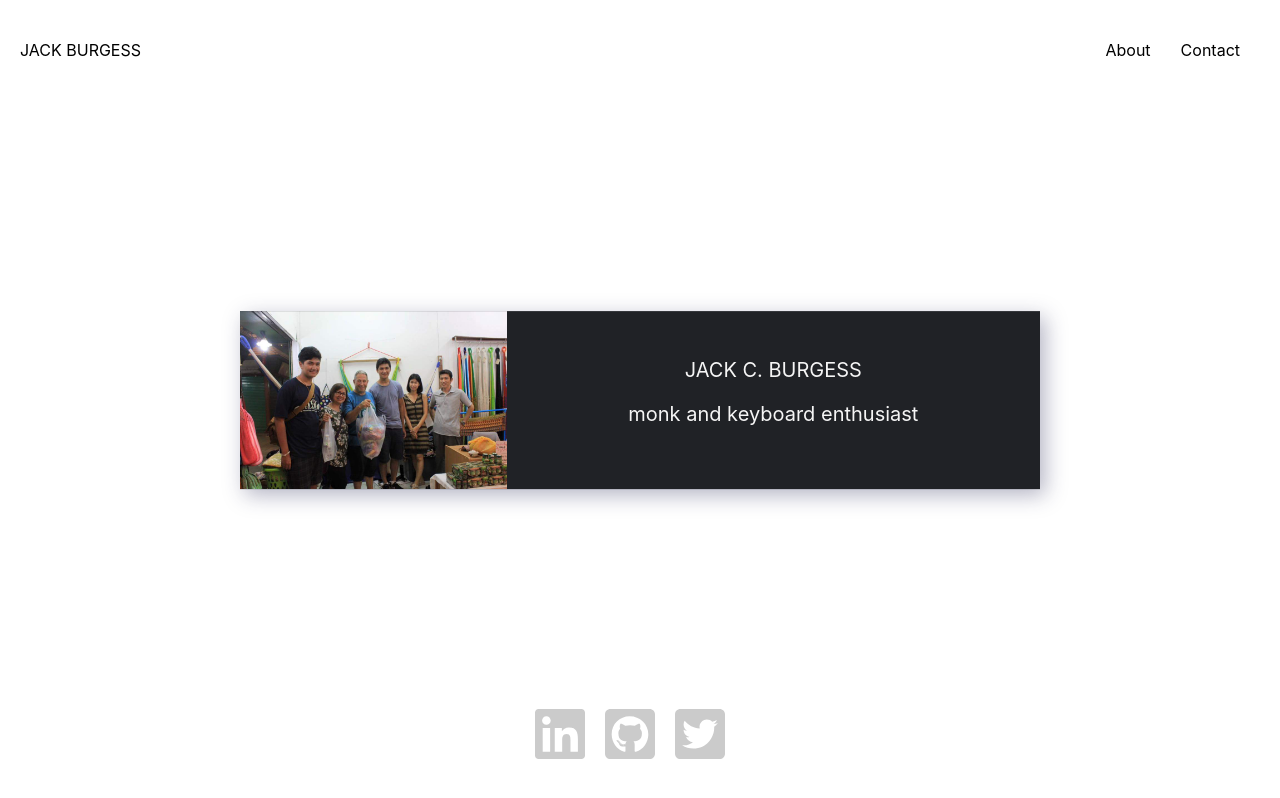
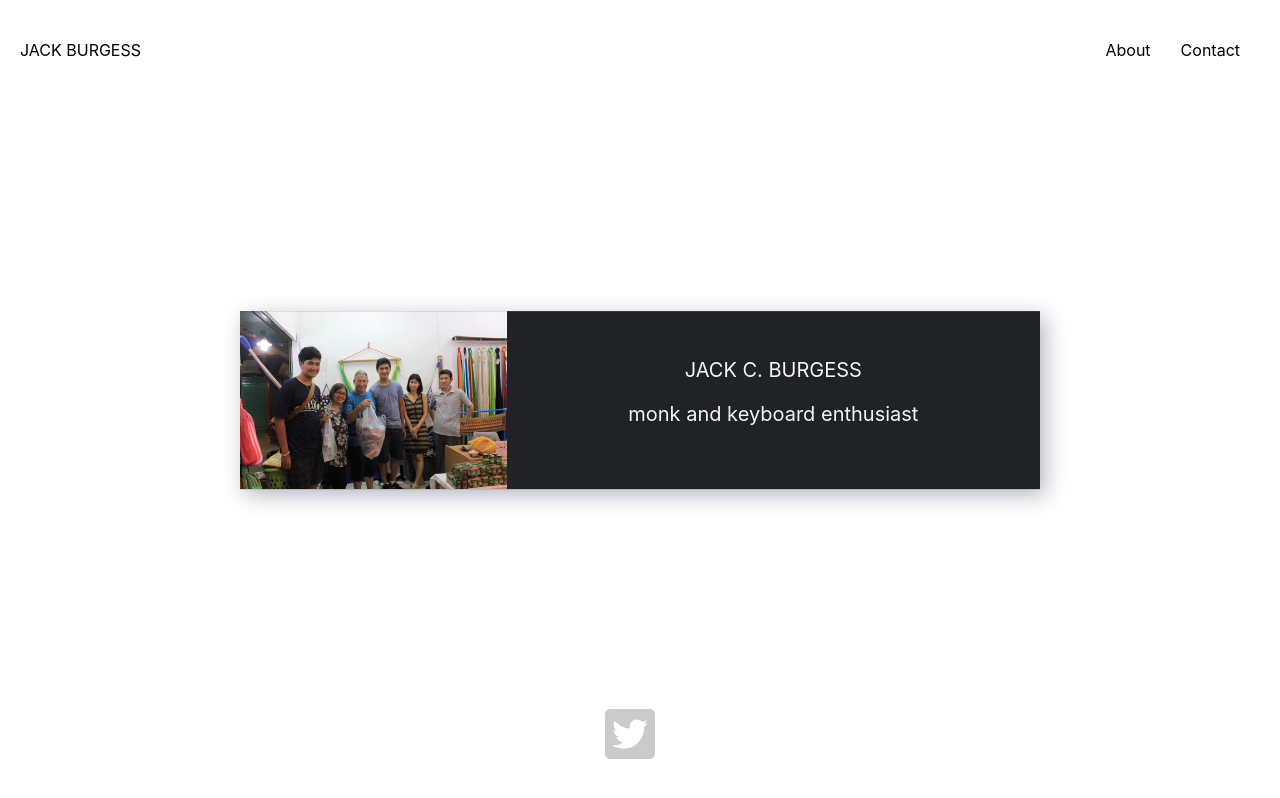
Before and after one commit to jackthb/atomic, a Next.js app: page / in a window 1280 px wide. Built offline with nearby package versions, Linux system fonts and the light colour scheme.

Commit message:
bugfixinfg

```diff
--- a/components/Footer/index.js
+++ b/components/Footer/index.js
@@ -6,9 +6,10 @@ import styles from './Footer.module.css'
 
 const Header = () => (
     <footer className={styles.footer}>
-        <a href="https://www.linkedin.com/in/jackcburgess/"><FontAwesomeIcon className={styles.icon} icon={faLinkedin} size='5x'/></a>
+        {/* <a href="https://www.linkedin.com/in/jackcburgess/"><FontAwesomeIcon className={styles.icon} icon={faLinkedin} size='5x'/></a>
         <a href="https://github.com/jackthb"><FontAwesomeIcon className={styles.icon} icon={faGithubSquare} size='5x'/></a>
-        <a href="https://www.twitter.com/jack_thb"><FontAwesomeIcon className={styles.icon} icon={faTwitterSquare} size='5x'/></a>
+        <a href="https://www.twitter.com/jack_thb"><FontAwesomeIcon className={styles.icon} icon={faTwitterSquare} size='5x'/></a> */}
+        <FontAwesomeIcon className={styles.icon} icon={faTwitterSquare} size='5x'/>
     </footer>
 )
 
```
